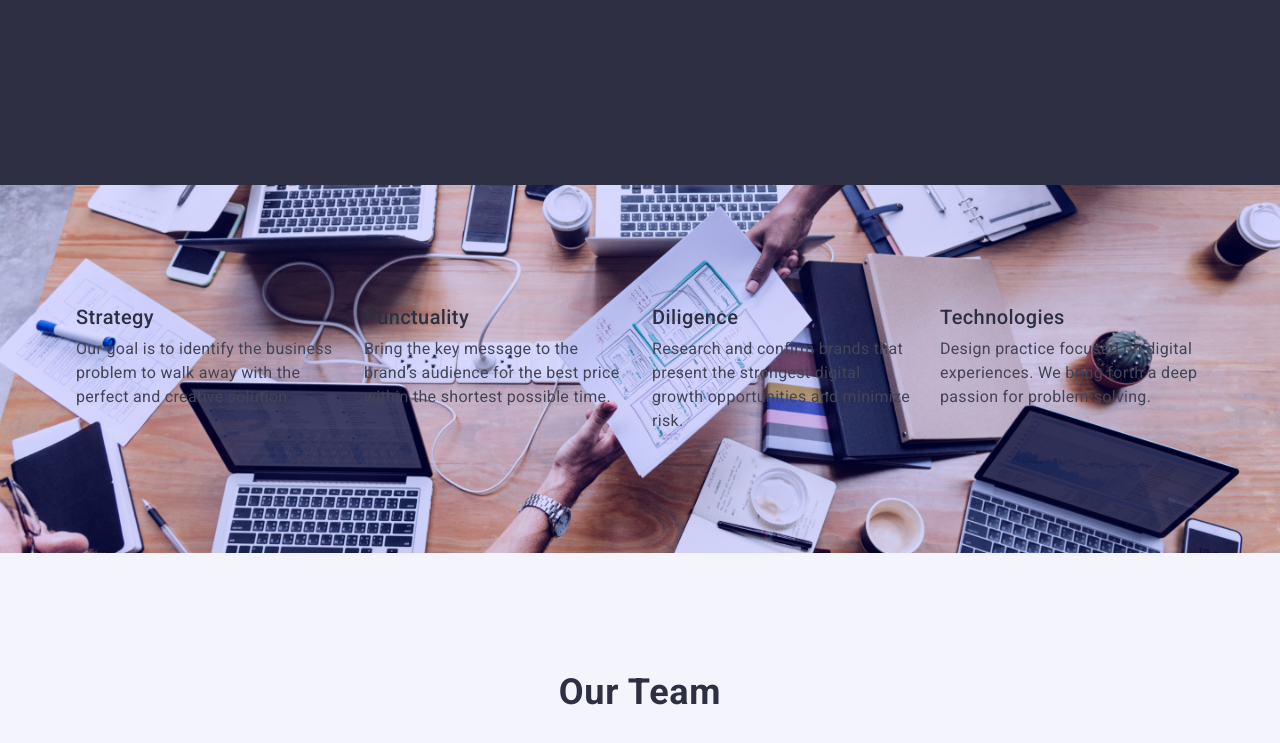
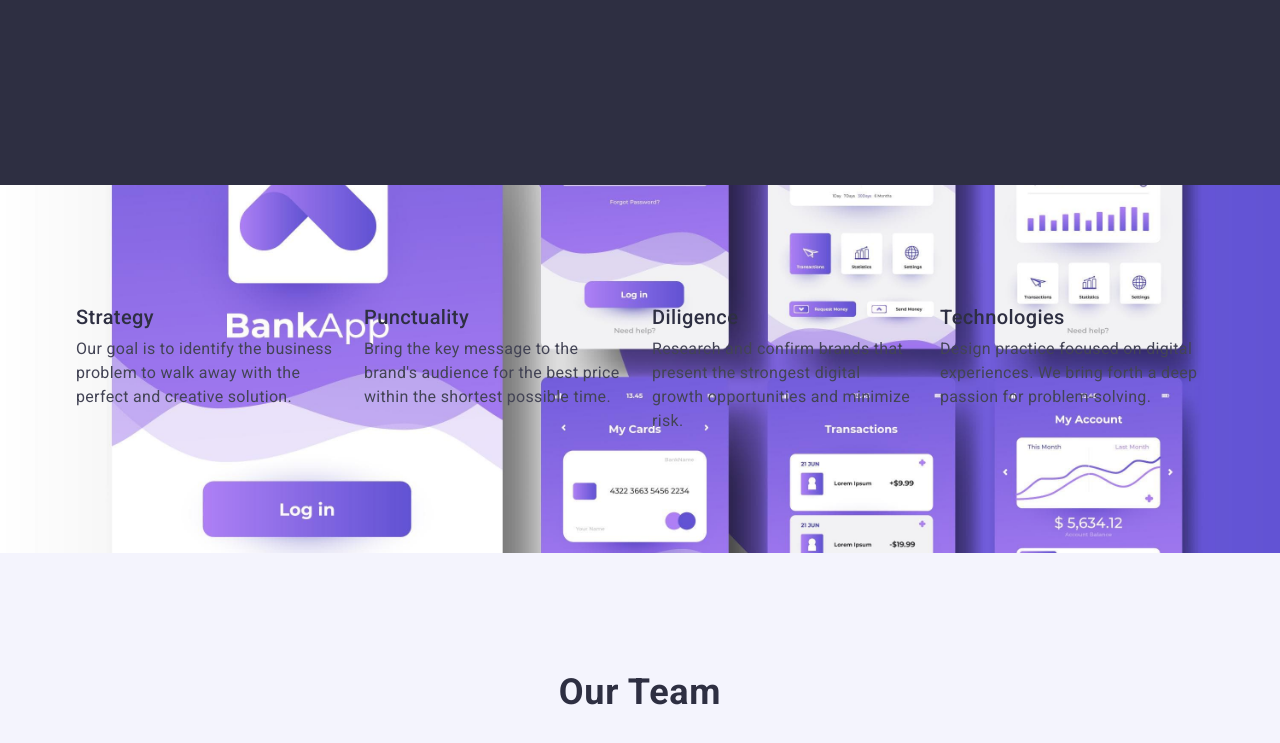
Before and after one commit to volodymyrnik/goit-markup-hw-04, a plain HTML site: page index.html in a window 1280 px wide. Shown: the part 441-1184 px from the top of the page. Drawn offline with nearby package versions, Linux system fonts and the light colour scheme.

Commit message:
Update styles.css

```diff
--- a/css/styles.css
+++ b/css/styles.css
@@ -172,11 +172,10 @@ img {
 
 .description {
     padding:120px 0 120px 0;
-    background-image: linear-gradient(to bottom, rgba(0, 0, 255, 0.15), rgba(0, 0, 255, 0.15)), url(/images/people-office\ 1\ \(1\).jpg);
+    background-image: url(/images/photo1.jpg);
     background-repeat: no-repeat;
-  background-position: center center;
-  background-size: cover;
-  color: #fff;
+    background-position: center center;
+    background-size: cover;
 }
 
 .visually-hidden {
```
